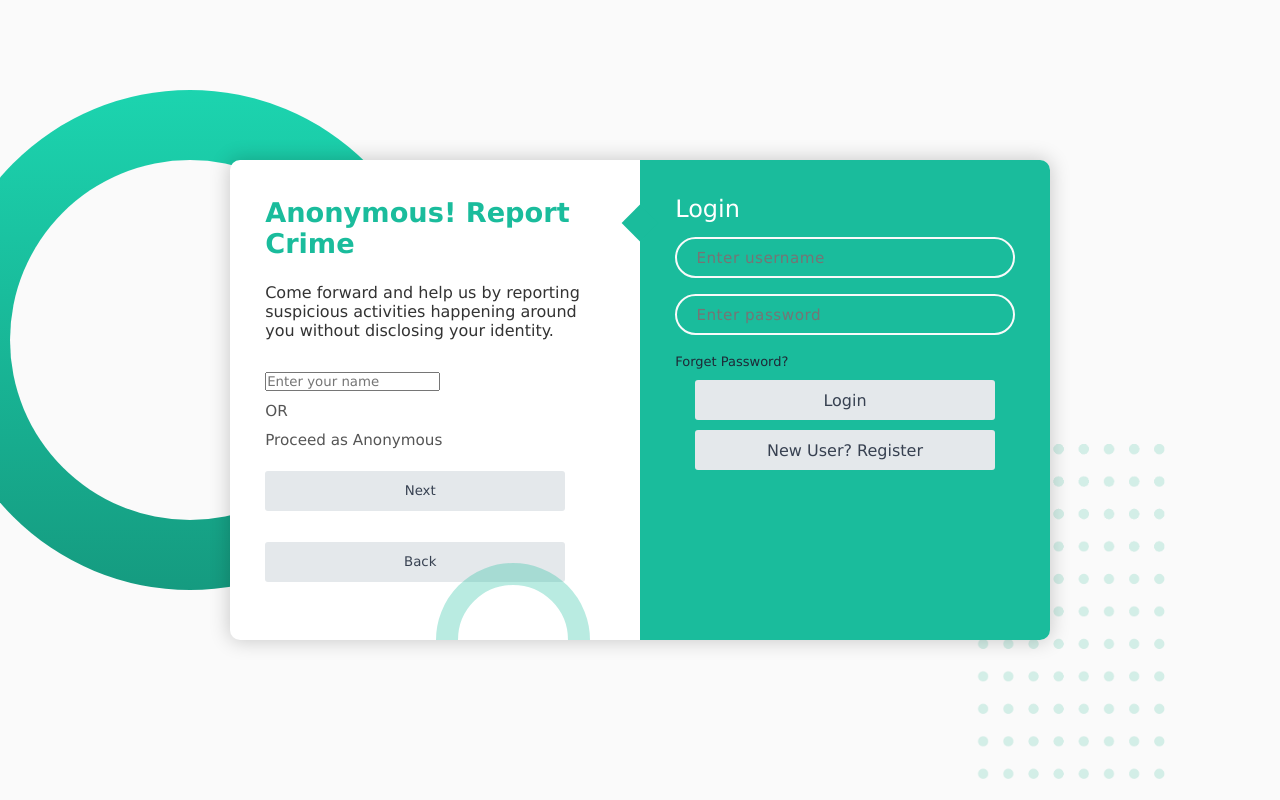
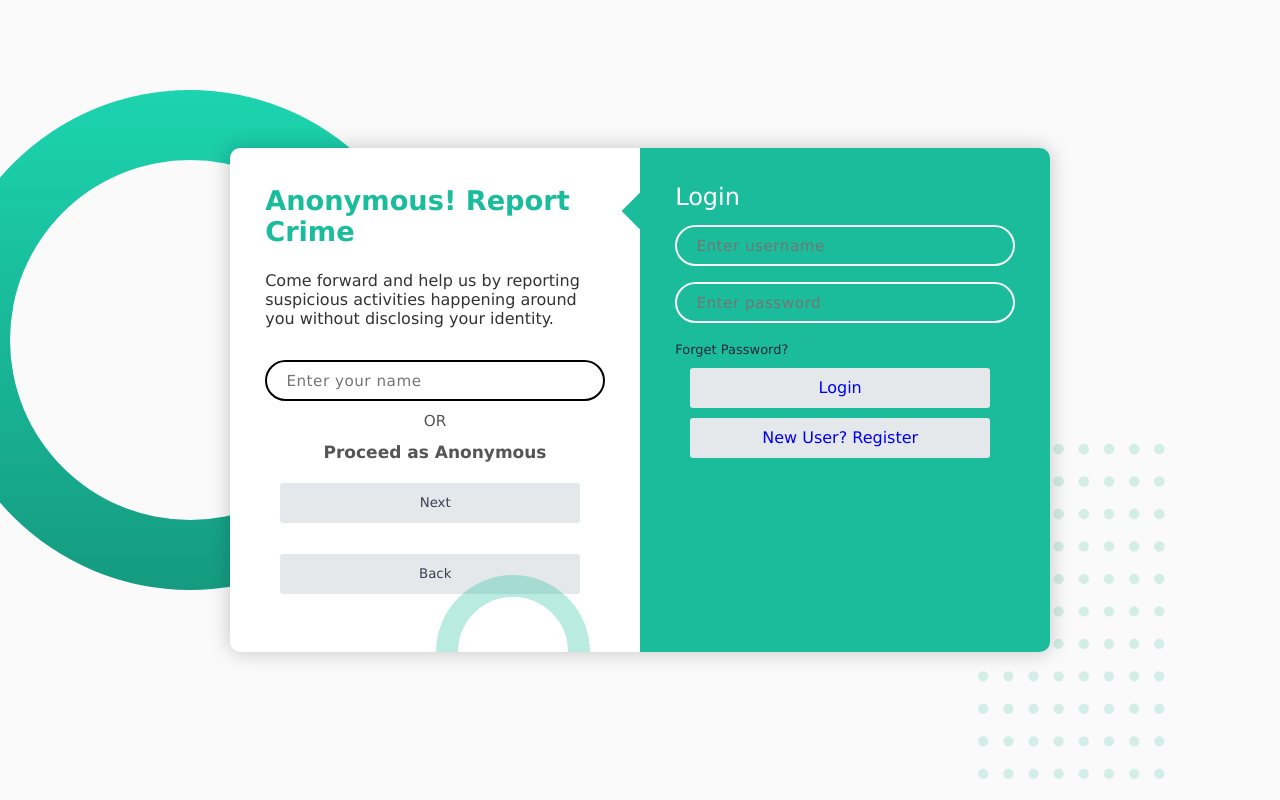
Before and after one commit to DakshDudeja/MajorProject, a React (Create React App) app in the folder client3/: page / in a window 1280 px wide. Both pictures are taken after a click on the button "Next". Built offline with nearby package versions, Linux system fonts and the light colour scheme.

Commit message:
Login CSS Done

```diff
--- a/client3/src/Login.css
+++ b/client3/src/Login.css
@@ -22,16 +22,50 @@ body {
   .loginContainer div {
     margin-left: 50px;
   }
+  .information-box-up{
+    display: flex;
+    justify-content: center;
+  }
+  .information-box-upload{
+    width: 180px;
+    text-align: center;
+    background-color: #000000;
+    padding-top: 5px;
+    border-radius: 5px;
+    color: #e4e8eb;
+    height: 30px;
+  }
+  .information-box-upload input{
+    display: none;
+  }
   .input {
     width: 300px;
     height: 40px;
     margin-bottom: 10px;
     margin-top: 10px;
+    margin-left: 15px;
     padding-left: 10px;
     border: none;
     color: #374151;
     border-radius: 3px;
     background-color: #e4e8eb;
+  }
+  .login-form-btn{
+    width: 300px;
+    height: 40px;
+    margin-bottom: 10px;
+    margin-top: 10px;
+    margin-left: 15px;
+    padding-top: 10px;
+    text-align: center;
+    border: none;
+    color: #374151;
+    text-decoration: none;
+    border-radius: 3px;
+    background-color: #e4e8eb;
+  }
+  .login-form-btn:hover{
+    box-shadow: 2px 2px 4px #6b7280;
   }
   .input:hover {
     box-shadow: 2px 2px 4px #6b7280;
@@ -73,3 +107,29 @@ body {
   .signupBtn:hover {
     background-color: #374155;
   }
+
+  .form .contact-input{
+    width: 100%;
+    outline: none;
+    border: 2px solid #000000;
+    background: none;
+    padding: 0.6rem 1.2rem;
+    /* color: #fff; */
+    font-weight: 500;
+    font-size: 0.95rem;
+    letter-spacing: 0.5px;
+    border-radius: 25px;
+    transition: 0.3s;
+  }
+  .information-or{
+    display: flex;
+    justify-content: center;
+    align-items: center;
+  }
+  .anonymous-info{
+    font-size: 17px;
+    font-weight: 600;
+  }
+  .form .information-back-btn{
+    margin-bottom: 0;
+  }
--- a/client3/src/Login.js
+++ b/client3/src/Login.js
@@ -1,15 +1,7 @@
 import React, {useState, useEffect} from 'react'
 import './Login.css'
-import './ContactUs.css'
-import { FaFacebookF } from 'react-icons/fa';
-import {FaLinkedinIn} from 'react-icons/fa';
-import {FaInstagram} from 'react-icons/fa';
-import {FaTwitter} from 'react-icons/fa';
+// import './ContactUs.css'
 import shape from "./img/shape.png"
-import Email from "./img/email.png"
-import Location from "./img/location.png"
-import Phone from "./img/phone.png"
-
 function Login(){
 
     const [status,setstatus] = useState("image")
@@ -62,8 +54,8 @@ function Login(){
                     <h3 className='title'>Anonymous! Report Crime</h3>
                     <p className='text'>Come forward and help us by reporting suspicious activities happening around you without disclosing your identity.</p>
                    {status === "image" ? <div className='info'>
-                        <div className='information'>
-                            <input type="file"></input>
+                        <div className='information information-box-up'>
+                            <label className='information-box-upload'>Choose File<input type="file"></input></label>
                         </div>
                         <div className='information'>
                             <button onClick={(event)=>setstatus("name")} className='input'>Next</button>
@@ -71,7 +63,7 @@ function Login(){
                     </div>
                     :status === "name" ? <div className='info'>
                         <div className='information'>
-                            <input type="text" placeholder='Enter your name'></input>
+                            <input className='contact-input' type="text" placeholder='Enter your name'></input>
                         </div>
                         <div className='information information-or'>
                             <p>OR</p>
@@ -79,7 +71,7 @@ function Login(){
                         <div className='information information-or'>
                             <p className='anonymous-info'>Proceed as Anonymous</p>
                         </div>
-                        <div className='information'>
+                        <div className='information information-back-btn'>
                             <button onClick={(event)=>setstatus("address")} className='input'>Next</button>
                         </div>
                         <div className='information information-back-btn'>
@@ -88,13 +80,13 @@ function Login(){
                     </div>
                     :<div className='info'>
                         <div className='information'>
-                            <input type="text" placeholder='Enter current address'></input>
+                            <input  className='contact-input' type="text" placeholder='Enter current address'></input>
                         </div>
                         <div className='information information-or'>
-                            <input type="number" placeholder='Enter pincode'></input>
+                            <input className='contact-input' type="number" placeholder='Enter pincode'></input>
                         </div>
                         <div className='information information-or'>
-                        <input type="text" placeholder='Enter city'></input>
+                        <input className='contact-input' type="text" placeholder='Enter city'></input>
                         </div>
                         <div className='information'>
                             <button className='input'>Submit</button>
@@ -111,12 +103,12 @@ function Login(){
                     <form action='index.html'>
                         <h3 className='contact-title'>Login</h3>
                         <div className='input-container'>
-                            <input onChange = {(e) => setPassword(e.target.value)} type='text' name='name' placeholder='Enter username' className='contact-input'></input>
+                            <input onChange = {(e) => setPassword(e.target.value)} type='text' placeholder='Enter username' className='contact-input'></input>
                             {/* <label htmlFor=''>Username</label> */}
                             <span>Username</span>
                         </div>
                         <div className='input-container'>
-                            <input onChange = {(e) => setPassword(e.target.value)} type='password' name='phone' placeholder='Enter password' className='contact-input'></input>
+                            <input onChange = {(e) => setPassword(e.target.value)} type='password' placeholder='Enter password' className='contact-input'></input>
                             {/* <label htmlFor=''>Phone</label> */}
                             <span>Password</span>
                         </div>
@@ -124,18 +116,14 @@ function Login(){
                         <div className="forgetPassword">
                          <a href="#">Forget Password?</a>
                          </div>
-                    <div className="login">
-                     <a href="/home">
-                     <button className="input" >
+                    <div className="login-form-btn">
+                        <a href="/home"  >
                          Login
-                     </button>
-                 </a>
+                        </a>
              </div>
-             <div className="signup">
+             <div className="login-form-btn">
                  <a href="/signup">
-                 <button className="input">
                      New User? Register
-                 </button>
                  </a>
                  </div>
                     </form>
--- a/client3/src/Signup.css
+++ b/client3/src/Signup.css
@@ -36,3 +36,9 @@
     margin: 0px 50px;
     /* font-weight: bolder; */
   }
+  .text-info{
+    font-size: 17px;
+    color: #333;
+    margin: 2.5rem 0 2rem 0;
+    line-height: 1.7;
+  }
--- a/client3/src/Signup.js
+++ b/client3/src/Signup.js
@@ -96,20 +96,8 @@ function SignUp(){
             <img src={shape} className='square'></img>
             <div className='form'>
                 <div className='contact-info'>
-                    <h3 className='title'>SignUp</h3>
-                    <p className='text'>Platform for helping authorised officials in identification of individual rescued from human trafficking.</p>
-                    <div className='info'>
-                        <div className='information'>
-
-                            <p>MAIT, Rohini, Sector-22, Delhi-110086</p>
-                        </div>
-                        <div className='information'>
-                            <p>mait123@mait.ac.in</p>
-                        </div>
-                        <div className='information'>
-                            <p>+91-99995-99995</p>
-                        </div>
-                    </div>
+                    <h3 className='title'>About Cyduck</h3>
+                    <p className='text-info'>Platform for helping authorised officials in identification of individual rescued from human trafficking.</p>
                 </div>
                 <div className='contact-form'>
                     <span className='circle one'></span>
@@ -126,16 +114,20 @@ function SignUp(){
                             <span>Username</span>
                         </div>
                         <div className='input-container'>
-                            <input type='tel' name='phone' className='contact-input'></input>
-                            <label htmlFor=''>Phone</label>
-                            <span>Phone</span>
+                            <input type='password' className='contact-input' placeholder="Enter password"></input>
+                            <span>Password</span>
                         </div>
-                        <div className='input-container textarea'>
-                            <textarea name='message' className='contact-input'></textarea>
-                            <label htmlFor=''>Message</label>
-                            <span>Message</span>
+                        <div className='input-container'>
+                            <input type="password" className='contact-input' placeholder="Re-enter password"></input >
+                            <span>Confirm Password</span>
                         </div>
-                        <input type='submit' value='Send' className='form-submit-btn'></input>
+                        {/* <input type='submit' value='Send' className='form-submit-btn'></input> */}
+                        <div className="login-form-btn">
+                            <a href="/home">Signup</a>
+                        </div>
+                        <div className="login-form-btn">
+                            <a href="/">Already have an account? Login</a>
+                        </div>
                     </form>
                 </div>
             </div>
```
